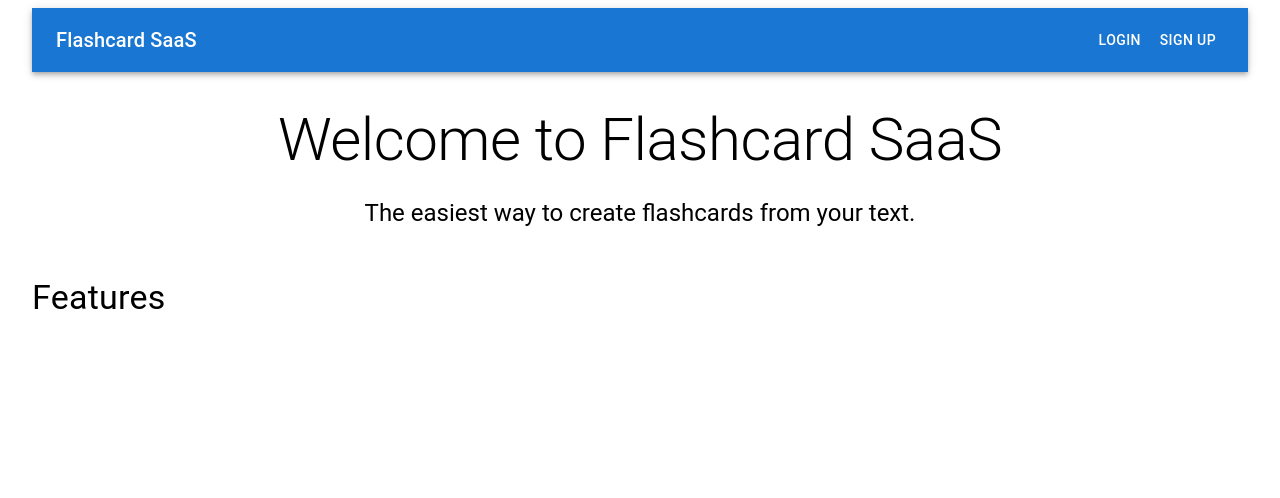
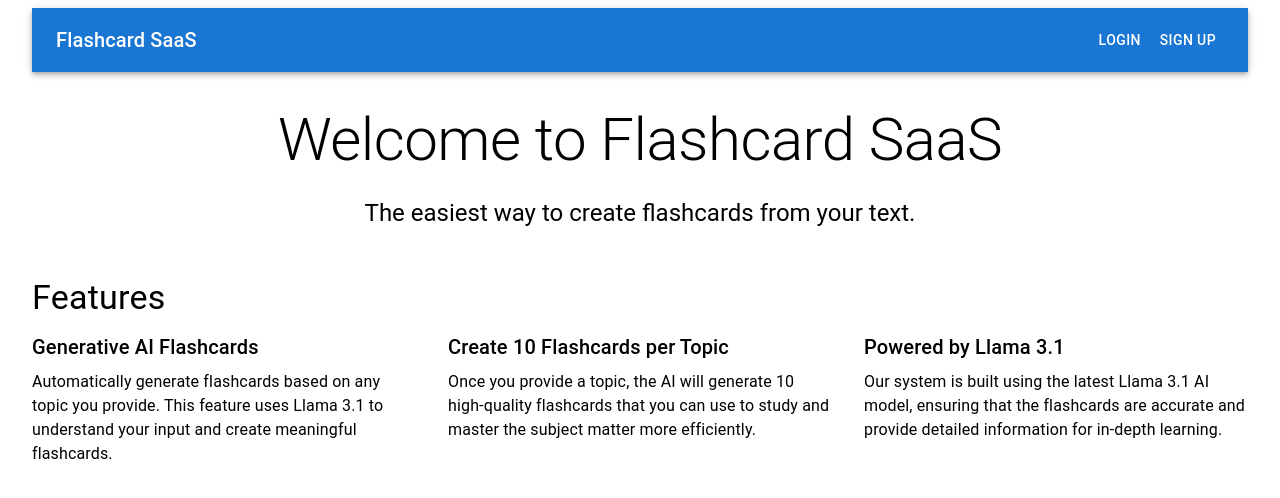
Before and after one commit to Shbucket/AI-Flashcards, a Next.js app: page / in a window 1280 px wide. Shown: the top 498 px of the page. Built offline with nearby package versions, Linux system fonts and the light colour scheme; no server answers.

Commit message:
created feature items

```diff
--- a/app/page.js
+++ b/app/page.js
@@ -119,6 +119,35 @@
   </Typography>
   <Grid container spacing={4}>
     {/* Feature items */}
+    <Grid item xs={12} md={4}>
+      <Typography variant="h6" component="h3" gutterBottom>
+        Generative AI Flashcards
+      </Typography>
+      <Typography>
+        Automatically generate flashcards based on any topic you provide.
+        This feature uses Llama 3.1 to understand your input and create meaningful flashcards.
+      </Typography>
+    </Grid>
+
+    <Grid item xs={12} md={4}>
+      <Typography variant="h6" component="h3" gutterBottom>
+        Create 10 Flashcards per Topic
+      </Typography>
+      <Typography>
+        Once you provide a topic, the AI will generate 10 high-quality flashcards that you can use
+        to study and master the subject matter more efficiently.
+      </Typography>
+    </Grid>
+
+    <Grid item xs={12} md={4}>
+      <Typography variant="h6" component="h3" gutterBottom>
+        Powered by Llama 3.1
+      </Typography>
+      <Typography>
+        Our system is built using the latest Llama 3.1 AI model, ensuring that the flashcards are accurate
+        and provide detailed information for in-depth learning.
+      </Typography>
+    </Grid>
   </Grid>
 </Box>
 
```
Lines whose indentation alone changed are shown as unchanged.
